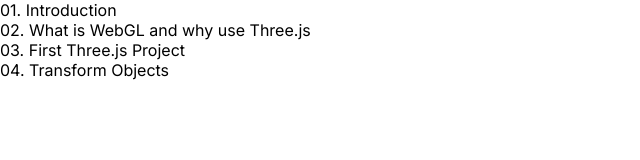
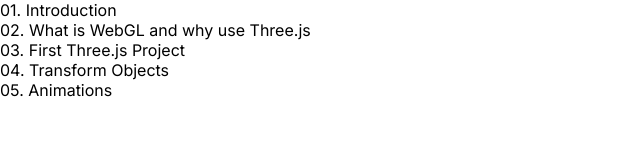
Before and after one commit to yeonghun104/threejs-learn, a Next.js app: page / in a window 1280 px wide. Shown: the top 160 px of the page, without its empty margins (0-640 px from the left). Built offline with nearby package versions, Linux system fonts and the light colour scheme.

Commit message:
Animations

```diff
--- a/package.json
+++ b/package.json
@@ -10,6 +10,7 @@
   },
   "dependencies": {
     "@types/three": "^0.161.2",
+    "gsap": "3.12",
     "next": "14.1.0",
     "react": "^18",
     "react-dom": "^18",
--- /dev/null
+++ b/src/app/constants/config.ts
@@ -0,0 +1,13 @@
+export const PAGES = [
+  { src: "/lessons/01-introduction", title: "01. Introduction" },
+  {
+    src: "/lessons/02-what-is-webgl-and-why-use-three-js",
+    title: "02. What is WebGL and why use Three.js",
+  },
+  {
+    src: "/lessons/03-first-three-js-project",
+    title: "03. First Three.js Project",
+  },
+  { src: "/lessons/04-transform-objects", title: "04. Transform Objects" },
+  { src: "/lessons/05-animations", title: "05. Animations" },
+];
--- a/src/app/page.tsx
+++ b/src/app/page.tsx
@@ -1,27 +1,17 @@
 import Link from "next/link";
+import { PAGES } from "@/app/constants/config";
 
 export default function Home() {
   return (
     <main>
       <ul>
-        <li>
-          <Link href={"/lessons/01-introduction"}>01. Introduction</Link>
-        </li>
-        <li>
-          <Link href={"/lessons/02-what-is-webgl-and-why-use-three-js"}>
-            02. What is WebGL and why use Three.js
-          </Link>
-        </li>
-        <li>
-          <Link href={"/lessons/03-first-three-js-project"}>
-            03. First Three.js Project
-          </Link>
-        </li>
-        <li>
-          <Link href={"/lessons/04-transform-objects"}>
-            04. Transform Objects
-          </Link>
-        </li>
+        {PAGES.map((page, key) => {
+          return (
+            <li key={key}>
+              <Link href={page.src}>{page.title}</Link>
+            </li>
+          );
+        })}
       </ul>
     </main>
   );
```
Also changed, not shown: src/app/lessons/05-animations/page.tsx (added, +75 -0 lines), 1 other file (tests, documents, lock files or other folders).
